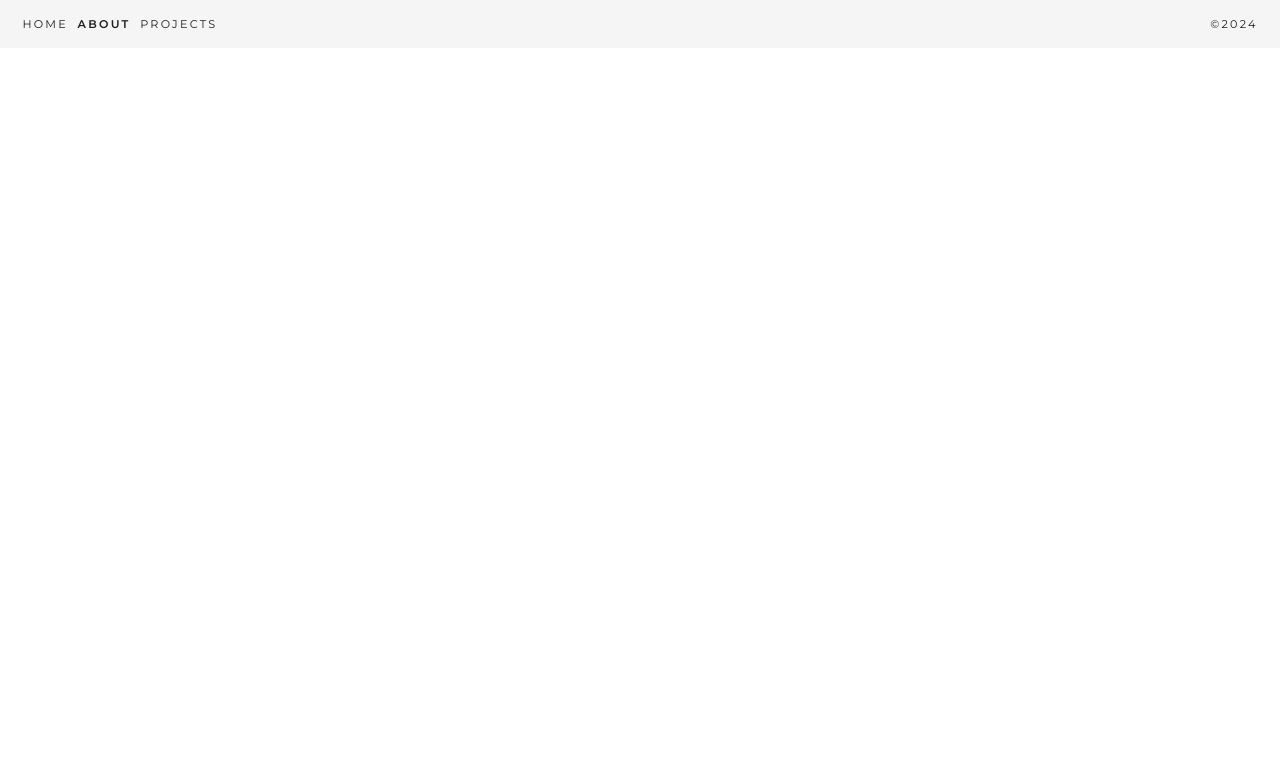
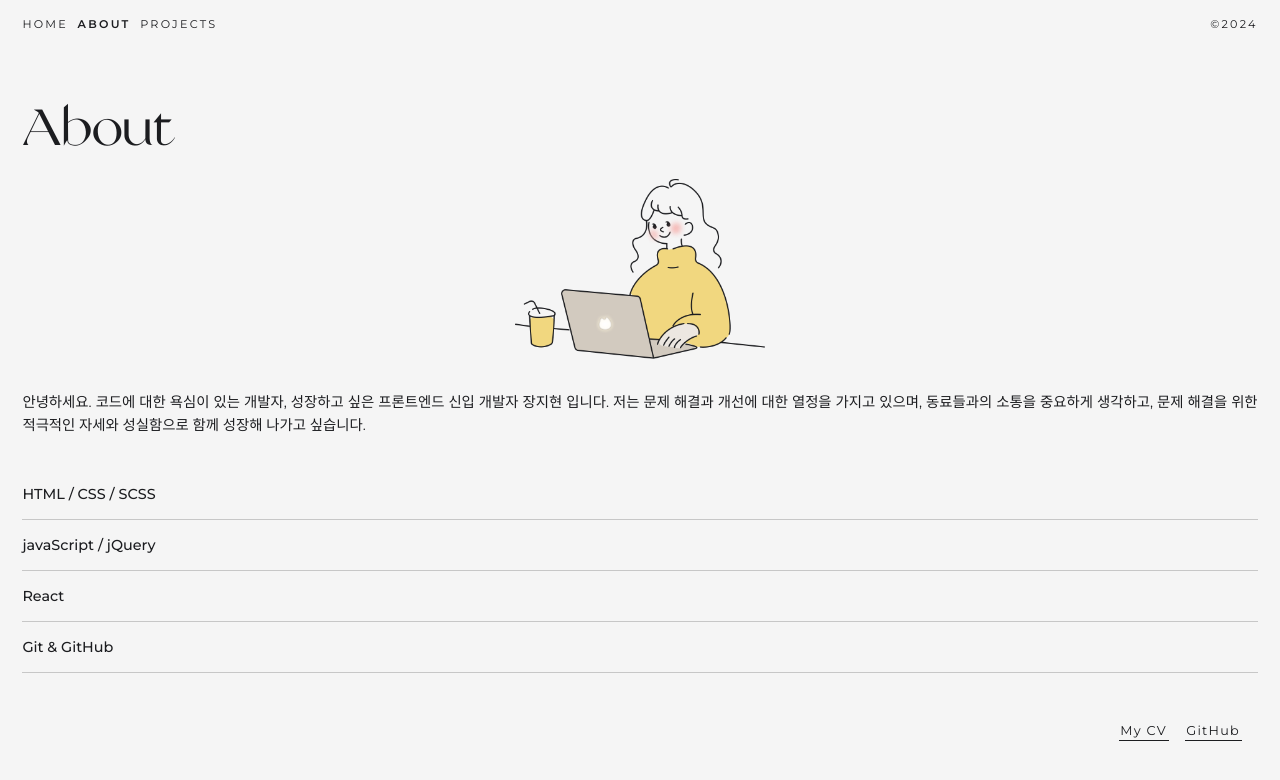
Before and after one commit to hy0ni/portfolio, a React (Create React App) app: page /about in a window 1280 px wide. Shown: the top 780 px of the page. Built offline with nearby package versions, Linux system fonts and the light colour scheme.

Commit message:
about page 마크업 skill 아코디언 기능 추가

```diff
--- /dev/null
+++ b/src/components/Accordion.js
@@ -0,0 +1,67 @@
+import { useState } from "react";
+
+const AccordionItem = ({ title, content, isOpen, onToggle }) => {
+  return (
+    <dl>
+      <dt className={`accordion-title ${isOpen ? 'active' : ''}`} onClick={onToggle}>
+        {title}
+          <span className={`accordion-icon ${isOpen ? 'rotate' : ''}`} />
+      </dt>
+      <dd className={`accordion-content ${isOpen ? 'expanded' : 'collapsed'}`}>
+        {content.map((text, index) => (
+          <p key={index}>{text}</p>
+        ))}
+      </dd>
+    </dl>
+  )
+}
+
+function Accordion() {
+  const [openIndex, setOpenIndex] = useState(null);
+
+  const handleToggle = (index) => setOpenIndex(openIndex === index ? null : index);
+
+  const items = [
+    {
+      title: 'HTML / CSS / SCSS', content: [
+        "- 웹 표준을 준수하며, 시맨틱 태그를 사용하여 SEO를 고려한 마크업을 지향합니다.",
+        "- Flexbox와 Media Queries를 통해 다양한 화면 크기에 적합한 반응형 레이아웃을 구현합니다.",
+        "- 변수와 믹스인(Mixin)을 사용해 반복되는 스타일을 효율적으로 관리하고,컬러 테마, 폰트 스타일 등 자주 사용하는 스타일을 변수로 정의하여 테마 변경이 용이한 구조를 설계합니다."
+      ]
+    },
+    {
+      title: 'javaScript / jQuery', content: [
+        "- ES6 자바스크립트 문법을 사용하여 코드의 가독성과 유지보수성을 높였습니다.",
+        "- a 태그를 이용한 링크 연결 및 탭 메뉴의 클릭 이벤트와 같은 사용자 인터렉션을 구현했습니다.",
+      ]
+    },
+    {
+      title: 'React', content: [
+        "- useState와 useEffect를 사용하여 컴포넌트의 상태를 관리하고, 비동기 작업을 처리한 경험이 있습니다.",
+        "- RESTful API를 사용해본 경험이 있습니다.",
+      ]
+    },
+    {
+      title: 'Git & GitHub', content: [
+        "- GitHub를 통해 팀원들과의 협업을 경험했습니다.",
+        "- 커밋(commit), 푸시(push), 풀(pull) 등의 기본적인 Git 명령어를 사용하여 코드 변경 사항을 공유하고, 팀의 작업을 통합하는 과정에 참여했습니다.",
+        "- 브랜치를 생성하고 관리하여 다양한 기능 개발을 동시에 진행하고, 최종적으로 메인 브랜치에 합치는 작업을 수행했습니다.",
+      ]
+    },
+  ]
+
+  return (
+    <>
+      {items.map((item, idx) => (
+        <AccordionItem
+          key={idx}
+          title={item.title}
+          content={item.content}
+          isOpen={openIndex === idx}
+          onToggle={() => handleToggle(idx)}
+        />
+      ))}
+    </>
+  )
+}
+export default Accordion;
--- a/src/pages/About.js
+++ b/src/pages/About.js
@@ -1,4 +1,30 @@
+import { Link } from "react-router-dom";
+import Accordion from "../components/Accordion";
+
 function About() {
-  return
+  return (
+    <main className="about bg-default">
+      <header>
+        <h1>About</h1>
+      </header>
+      <section className="intro">
+        <span className="intro-img"></span>
+        <p>안녕하세요. 코드에 대한 욕심이 있는 개발자,
+          성장하고 싶은 프론트엔드 신입 개발자 장지현 입니다.
+          저는 문제 해결과 개선에 대한 열정을 가지고 있으며,
+          동료들과의 소통을 중요하게 생각하고,
+          문제 해결을 위한 적극적인 자세와 성실함으로
+          함께 성장해 나가고 싶습니다.
+        </p>
+      </section>
+      <section className="skill">
+        <Accordion />
+      </section>
+      <div className="btn-wrap">
+        <Link className="btn">My CV</Link>
+        <Link className="btn" to="https://github.com/hy0ni" target="_blank" rel="noopener noreferrer">GitHub</Link>
+      </div>
+    </main>
+  )
 }
 export default About;
--- a/src/resource/scss/abstracts/_variables.scss
+++ b/src/resource/scss/abstracts/_variables.scss
@@ -1,7 +1,8 @@
 //color
 $primary: #1c1d20 !default;
 $secondary: #f5f5f5 !default;
-$white: #fff !default;
+$active-bg: #f1ebe6 !default;
+$border: #c7c7c7 !default;
 
 //font
 $default-font: "Montserrat", sans-serif !default;
--- /dev/null
+++ b/src/resource/scss/component/_accordion.scss
@@ -0,0 +1,56 @@
+.accordion {
+  &-title {
+    display: flex;
+    justify-content: space-between;
+    align-items: center;
+    padding: 1rem 0;
+    font-size: 0.9rem;
+    font-weight: 500;
+    border-bottom: 1px solid $border;
+    transition: all 0.5s ease;
+    cursor: pointer;
+    -webkit-tap-highlight-color: transparent;
+    background-color: transparent;
+
+    &.active {
+      padding: 1rem;
+      background-color: $active-bg;
+    }
+
+    &:hover {
+      background-color: $active-bg;
+    }
+
+    &.active:hover {
+      background-color: $active-bg;
+    }
+
+    &:not(.active):hover {
+      background-color: transparent;
+      @media (min-width: 416px) {
+        background-color: $active-bg;
+      }
+    }
+  }
+
+  &-content {
+    overflow: hidden;
+    padding: 0 1rem;
+    max-height: 0;
+    font-size: 0.9rem;
+    font-weight: 400;
+    line-height: 1.8;
+    background: #f2f2f2;
+    transition: all 0.6s ease;
+    text-align: justify;
+
+    &.expanded {
+      max-height: 500px;
+      padding: 1rem;
+    }
+
+    p {
+      padding-bottom: 0.2rem;
+    }
+  }
+}
--- /dev/null
+++ b/src/resource/scss/component/_button.scss
@@ -0,0 +1,20 @@
+.btn-wrap {
+  display: flex;
+  align-items: center;
+  justify-content: flex-end;
+  padding: 1rem 0;
+
+  .btn {
+    font-size: 0.8rem;
+    margin-right: 1rem;
+    padding: 0.1rem;
+    color: $primary;
+    font-weight: 400;
+    border-bottom: 1px solid $primary;
+    letter-spacing: 0.1em;
+
+    &:hover {
+      font-weight: 500;
+    }
+  }
+}
--- a/src/resource/scss/main.scss
+++ b/src/resource/scss/main.scss
@@ -7,6 +7,8 @@
 
 // component
 @import "../scss/component/detail";
+@import "../scss/component/accordion";
+@import "../scss/component/button";
 
 // layout
 @import "../scss/layout/nav";
--- a/src/resource/scss/page/_about.scss
+++ b/src/resource/scss/page/_about.scss
@@ -0,0 +1,37 @@
+.about {
+  height: 100%;
+  padding: 3.2rem 1.4rem 5rem;
+
+  header {
+    padding-bottom: 1.2rem;
+
+    h1 {
+      font-family: $title-font;
+      font-size: 3.2rem;
+      font-weight: 400;
+    }
+  }
+
+  .intro {
+    &-img {
+      display: block;
+      align-self: end;
+      width: 100%;
+      height: 180px;
+      background: url("../img/about_img.png") no-repeat;
+      background-size: contain;
+      background-position: center;
+    }
+
+    p {
+      padding: 2rem 0;
+      font-size: 0.9rem;
+      line-height: 1.6;
+      text-align: justify;
+    }
+  }
+
+  .skill {
+    margin-bottom: 2rem;
+  }
+}
```
Also changed, not shown: src/resource/css/main.min.css, src/resource/img/about_img.png (added), src/resource/img/main_img.png (added).
